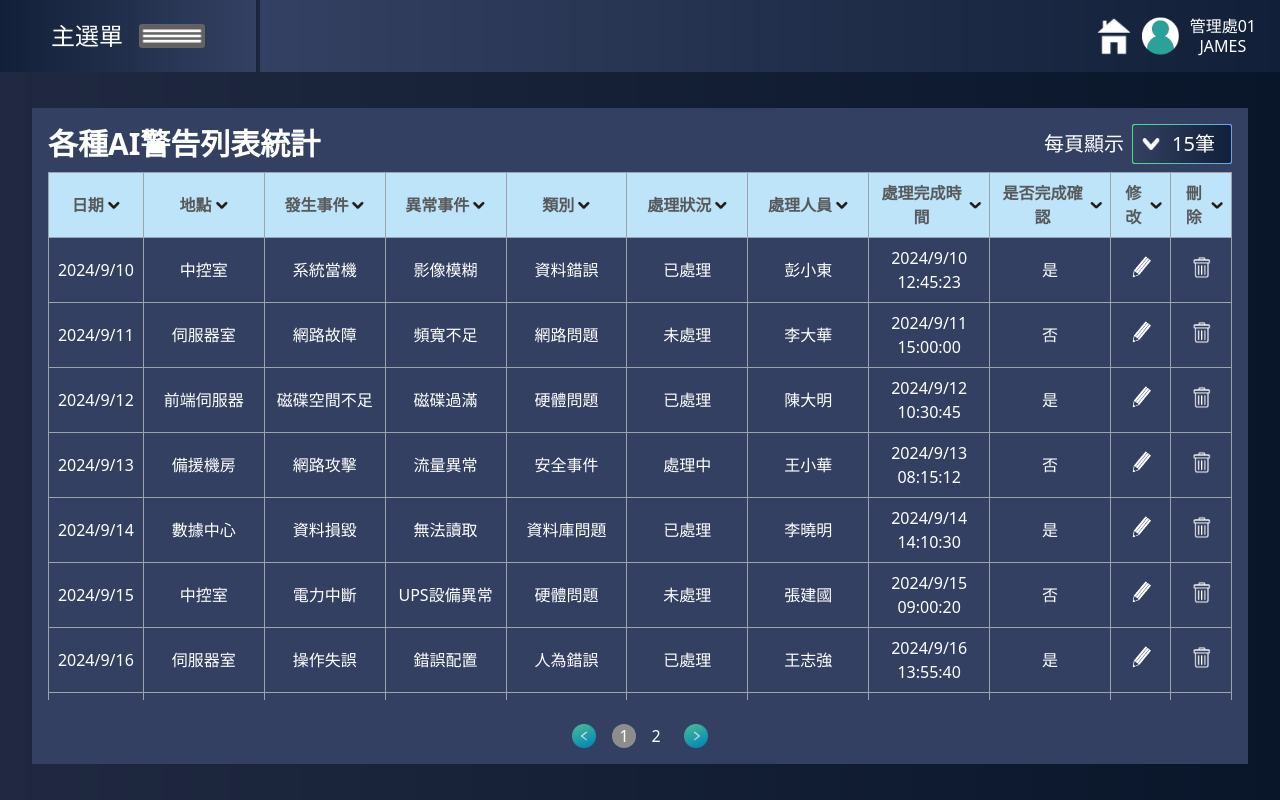
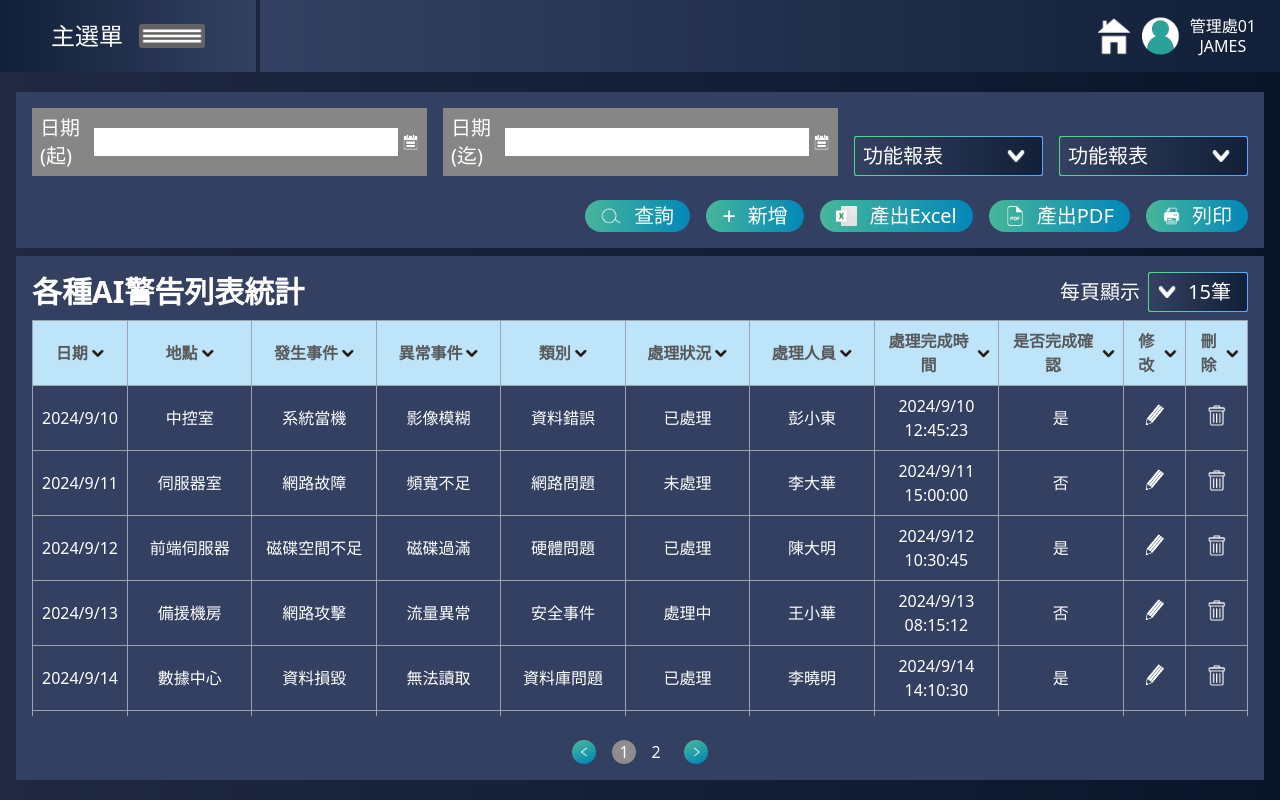
Before and after one commit to BearAndrew/penghu, a Vue app: page /report in a window 1280 px wide. Built offline with nearby package versions, Linux system fonts and the light colour scheme; sample sign-in values are in the browser's storage.

Commit message:
feat: 報表頁面

```diff
--- a/src/pages/Report.vue
+++ b/src/pages/Report.vue
@@ -6,15 +6,74 @@
     </div>
 
     <div
-      class="flex flex-col flex-1 items-center gap-2 mx-auto mt-[calc(var(--nav-height)+2rem)] mb-8 p-4 w-[calc(100vw-4rem)] max-h-[calc(100vh-9rem)] bg-[#344061] text-white z-10">
+      class="flex flex-col flex-1 items-center gap-2 mx-auto mt-[calc(var(--nav-height)+1rem)] mb-4 w-[calc(100vw-2rem)] max-h-[calc(100vh-7rem)] *:bg-[#344061] *:p-4 *:w-full text-white z-10">
+
+      <div class="flex flex-col flex-shrink-0 gap-6 overflow-hidden">
+        <div class="flex items-center gap-4">
+          <div class="flex items-center gap-1 px-2 py-1.5 bg-[#868687] text-xl">
+            <span>日期(起)</span>
+            <input class="px-1 text-black outline-none">
+            <img class="h-4" src="/assets/img/report/calendar.png" alt="Calendar">
+          </div>
+
+          <div class="flex items-center gap-1 px-2 py-1.5 bg-[#868687] text-xl">
+            <span>日期(迄)</span>
+            <input class="px-1 text-black outline-none">
+            <img class="h-4" src="/assets/img/report/calendar.png" alt="Calendar">
+          </div>
+
+          <GradientDropdown class="!w-[200px] self-end text-[20px] z-20" v-model="dropDown1" :options="dropDownOptions1"
+            placeholder="" trigger-class="pl-2 pr-4 py-1" optionClass="px-2 py-1 text-xl" />
+
+          <GradientDropdown class="!w-[200px] self-end text-[20px] z-20" v-model="dropDown2" :options="dropDownOptions2"
+            placeholder="" trigger-class="pl-2 pr-4 py-1" optionClass="px-2 py-1 text-xl" />
+
+        </div>
+
+
+        <div class="flex items-center justify-end gap-4">
+          <button
+            class="flex items-center gap-3 px-4 py-0.5 text-xl bg-gradient-to-r from-[#47b69a] to-[#0287b9] text-white rounded-full">
+            <img src="/assets/img/report/search.png" alt="search" class="h-5" />
+            <span>查詢</span>
+          </button>
+
+          <button
+            class="flex items-center gap-3 px-4 py-0.5 text-xl bg-gradient-to-r from-[#47b69a] to-[#0287b9] text-white rounded-full">
+            <!-- <img src="/assets/img/report/plus.png" alt="plus" class="h-5" /> -->
+             <span class="text-2xl leading-none">+</span>
+            <span>新增</span>
+          </button>
+
+          <button
+            class="flex items-center gap-3 px-4 py-0.5 text-xl bg-gradient-to-r from-[#47b69a] to-[#0287b9] text-white rounded-full">
+            <img src="/assets/img/report/excel.png" alt="excel" class="h-5" />
+            <span>產出Excel</span>
+          </button>
+
+          <button
+            class="flex items-center gap-3 px-4 py-0.5 text-xl bg-gradient-to-r from-[#47b69a] to-[#0287b9] text-white rounded-full">
+            <img src="/assets/img/report/pdf.png" alt="pdf" class="h-5" />
+            <span>產出PDF</span>
+          </button>
+
+          <button
+            class="flex items-center gap-3 px-4 py-0.5 text-xl bg-gradient-to-r from-[#47b69a] to-[#0287b9] text-white rounded-full">
+            <img src="/assets/img/report/printer.png" alt="printer" class="h-5" />
+            <span>列印</span>
+          </button>
+        </div>
+      </div>
+
+      <div class="flex flex-col flex-1 items-center gap-2 overflow-hidden">
         <div class="flex items-center justify-between gap-2 w-full">
           <h2 class="text-3xl font-bold">各種AI警告列表統計</h2>
 
           <div class="flex items-center gap-2">
             <label class="text-xl">每頁顯示</label>
-          <GradientDropdown class="!w-[100px] self-end text-[20px] z-20" v-model="pageCount" :options="pageCountOptions"
-            placeholder="請選擇頁數" trigger-class="pl-2 pr-4 py-1" optionClass="px-2 py-1" :iconPositionLeft=true
-            @change="changePageCount" />
+            <GradientDropdown class="!w-[100px] self-end text-[20px] z-20" v-model="pageCount"
+              :options="pageCountOptions" placeholder="請選擇頁數" trigger-class="pl-2 pr-4 py-1"
+              optionClass="px-2 py-1 text-xl" :iconPositionLeft=true @change="changePageCount" />
           </div>
         </div>
 
@@ -100,6 +159,7 @@
             <img src="/assets/img/common/right-arrow.png" alt="Next" class="w-6 pointer-events-none" />
           </button>
         </div>
+      </div>
 
     </div>
   </div>
@@ -131,9 +191,21 @@ export default {
       ],
       pageCount: 15, // 預設顯示15筆
       pageCountOptions: [
-        { id: 1, name: '5筆', value: 5 },
-        { id: 2, name: '10筆', value: 10 },
-        { id: 3, name: '15筆', value: 15 },
+        { name: '5筆', value: 5 },
+        { name: '10筆', value: 10 },
+        { name: '15筆', value: 15 },
+      ],
+      dropDown1: 1,
+      dropDownOptions1: [
+        { name: '功能報表', value: 1 },
+        { name: '第二報表', value: 2 },
+        { name: '第三報表', value: 3 }
+      ],
+      dropDown2: 1,
+      dropDownOptions2: [
+        { name: '功能報表', value: 1 },
+        { name: '第二報表', value: 2 },
+        { name: '第三報表', value: 3 }
       ],
       page: 1,
       rawData: [
--- a/src/shared/components/GradientDropdown.vue
+++ b/src/shared/components/GradientDropdown.vue
@@ -7,6 +7,7 @@
         :class="{[triggerClass]: true, 'flex-row-reverse': iconPositionLeft,}"
         :style="{ backgroundImage: `url('/assets/img/common/gradient-light.png')`, backgroundSize: '100% 100%' }"
         @click="toggleDropdown"
+        ref="triggerElement"
       >
         <span class="text-white">
           <!-- 顯示modelValue的name -->
@@ -16,11 +17,13 @@
       </div>
     </div>
 
-    <!-- Dropdown Options -->
+    <!-- 使用 teleport 把選項渲染到 <body> 下面 -->
+    <teleport to="body">
       <div
         v-if="isDropdownOpen"
-      class="absolute z-10 mt-1 w-full py-2 rounded shadow-lg bg-no-repeat overflow-hidden select-none"
-      :style="{ backgroundImage: `url('/assets/img/common/gradient-light.png')`, backgroundSize: '100% 100%' }"
+        class="absolute z-10 mt-1 py-2 rounded shadow-lg bg-no-repeat overflow-hidden select-none"
+        style="background-image: url('/assets/img/common/gradient-light.png'); background-size: 100% 100%;"
+        :style="dropdownStyle"
       >
         <div
           v-for="option in options"
@@ -34,6 +37,7 @@
           </span>
         </div>
       </div>
+    </teleport>
   </div>
 </template>
 
@@ -71,12 +75,16 @@ export default {
   data() {
     return {
       isDropdownOpen: false,
+      dropdownStyle: {
+        top: '0px',
+        left: '0px',
+        width: 'auto',
+      },
     };
   },
   computed: {
     // 計算顯示的選項名稱
     selectedOptionName() {
-      // 根據 modelValue 來找對應的 name
       const selectedOption = this.options.find(option => option.value === this.modelValue);
       return selectedOption ? selectedOption.name : null;
     }
@@ -84,6 +92,10 @@ export default {
   methods: {
     toggleDropdown() {
       this.isDropdownOpen = !this.isDropdownOpen;
+
+      if (this.isDropdownOpen) {
+        this.updateDropdownPosition();
+      }
     },
     selectOption(option) {
       this.$emit('update:modelValue', option.value); // 傳遞 value
@@ -95,6 +107,18 @@ export default {
         this.isDropdownOpen = false;
       }
     },
+    updateDropdownPosition() {
+      const triggerElement = this.$refs.triggerElement;
+      if (!triggerElement) return;
+
+      const rect = triggerElement.getBoundingClientRect();
+
+      this.dropdownStyle = {
+        top: `${rect.bottom + window.scrollY}px`, // 計算觸發元素底部位置
+        left: `${rect.left + window.scrollX}px`, // 計算觸發元素左側位置
+        width: `${rect.width}px`, // 保持與觸發元素寬度相同
+      };
+    },
   },
   mounted() {
     document.addEventListener('click', this.handleClickOutside);
```
Also changed, not shown: public/assets/img/report/calendar.png (added), public/assets/img/report/search.png (added). Lines whose indentation alone changed are shown as unchanged.
